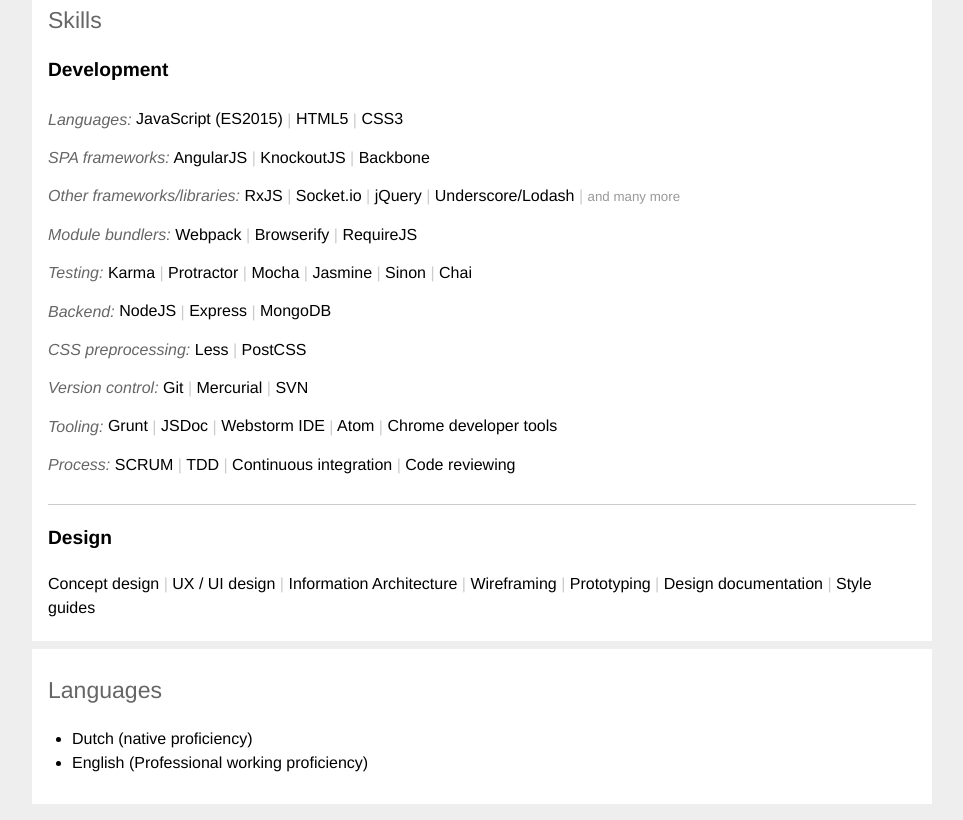
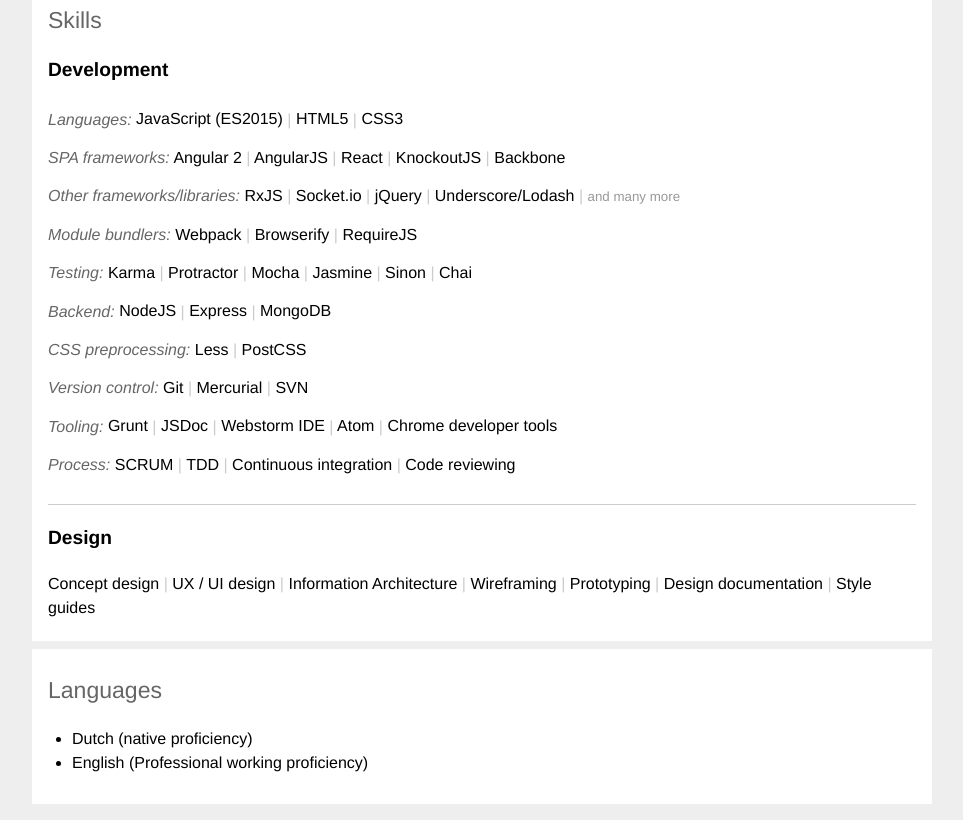
Before and after one commit to andrehaveman/andrehaveman.github.io, a plain HTML site: page index.html in a window 1280 px wide. Shown: the part 1684-2504 px from the top of the page, without its empty margins (158-1121 px from the left). Drawn offline with Linux system fonts and the light colour scheme.

Commit message:
add Angular 2 skill

```diff
--- a/index.html
+++ b/index.html
@@ -112,7 +112,9 @@
 				</li>
 				<li>
 					<span class="skill__header">SPA frameworks:</span>
+					<span class="keyword">Angular 2</span>
 					<span class="keyword">AngularJS</span>
+                    <span class="keyword">React</span>
 					<span class="keyword">KnockoutJS</span>
 					<span class="keyword">Backbone</span>
 				</li>
```
